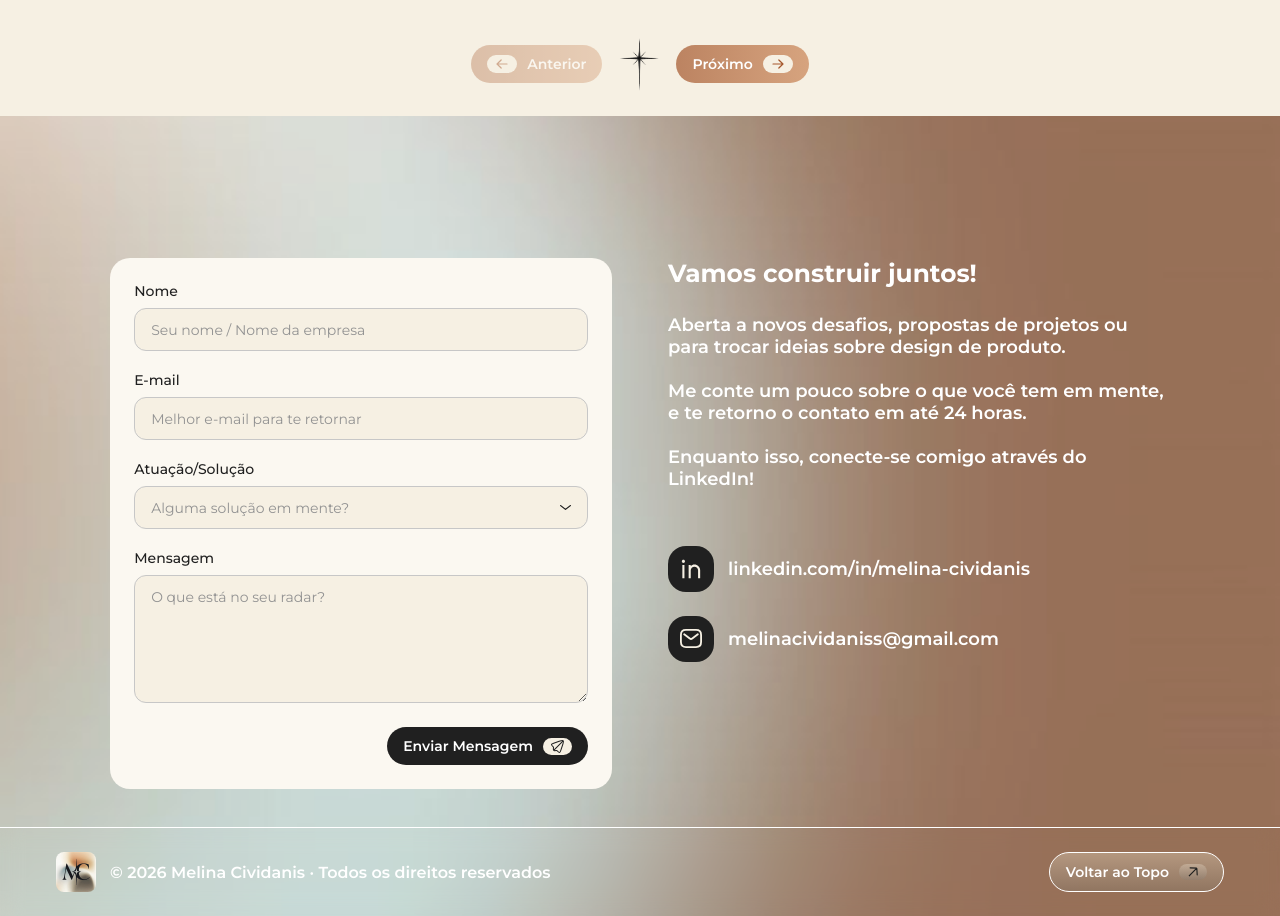
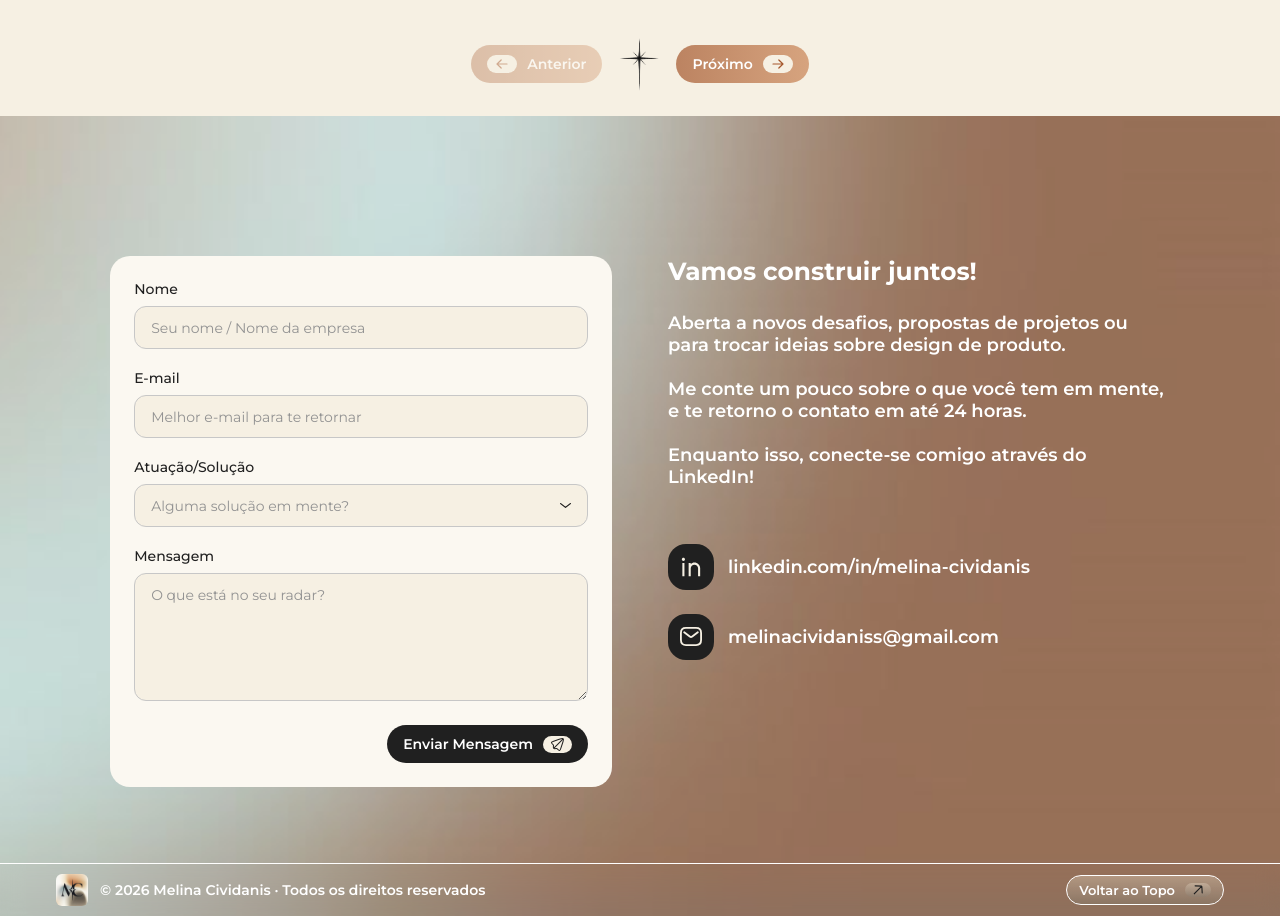
Before and after one commit to milagresmelina0-wq/Portfolio, a plain HTML site: page index.html in a window 1280 px wide. Shown: the part 3884-4800 px from the top of the page. Drawn offline with Linux system fonts and the light colour scheme; a web font is replaced by a local one.

Commit message:
Ajusta seção de contato: fundo, respiro e rodapé
Fundo igual ao protótipo do Figma (imagem girada 90° e ancorada embaixo
à direita, recorte de 73,6% da largura). Rodapé mais baixo que o header
(~52px, logo 32px, texto 14px). Respiro entre o conteúdo e o rodapé,
descontado no cálculo de encaixe em js/main.js.

Co-Authored-By: Claude Sonnet 5.5 <noreply@anthropic.com>

```diff
--- a/css/styles.css
+++ b/css/styles.css
@@ -442,9 +442,10 @@ button { font: inherit; }
   background: var(--cream);
 }
 .contact__bg {
-  /* 130% de largura ancorado à direita: o marrom chega até perto do texto, como no protótipo */
-  position: absolute; top: 0; right: 0; width: 130%; height: 100%; max-width: none;
-  object-fit: cover; opacity: .82; pointer-events: none;
+  /* Mesma posição do Figma: a imagem (já girada 90°) fica ancorada embaixo à direita e mostra
+     os 73,6% da direita dela (transformação de recorte do fill: escala x 0,7358 => 135,9% da largura). */
+  position: absolute; right: 0; bottom: 0; width: 135.9%; height: auto; min-height: 100%; max-width: none;
+  object-fit: cover; object-position: right bottom; opacity: .82; pointer-events: none;
 }
 .contact__grid {
   position: relative;
@@ -493,14 +494,16 @@ button { font: inherit; }
 .contact__link:hover .contact__icon { transform: translateY(-2px) rotate(-4deg); background: #363636; }
 
 .footer {
-  position: relative; margin-top: 80px; padding: 24px 56px;
+  position: relative; margin-top: 80px; padding: 10px 56px; /* mais baixo que o header: informação secundária */
   display: flex; align-items: center; justify-content: space-between; gap: 16px; flex-wrap: wrap;
   border-top: .5px solid var(--white); color: var(--white);
   -webkit-backdrop-filter: blur(10.8px); backdrop-filter: blur(10.8px);
 }
-.footer__brand { display: flex; align-items: center; gap: 14px; }
-.footer__brand img { width: 40px; height: 40px; border-radius: 8px; object-fit: cover; }
-.footer small { font-size: 16px; font-weight: 600; }
+.footer__brand { display: flex; align-items: center; gap: 12px; }
+.footer__brand img { width: 32px; height: 32px; border-radius: 6px; object-fit: cover; }
+.footer small { font-size: 14px; font-weight: 600; }
+.footer .btn { padding: 6px 12px; font-size: 13px; }
+.footer .btn__icon { padding: 1px 7px; }
 
 /* ---------- Encaixe na tela (desktop) ----------
    Em janelas largas, o hero + pills ocupam a altura toda da tela e cada seção
@@ -533,7 +536,7 @@ button { font: inherit; }
     padding-top: calc(var(--header-h) + var(--pad-y));
   }
   .contact__grid { margin-block: auto; }
-  .footer { margin-top: 0; }
+  .footer { margin-top: clamp(20px, 5vh, 48px); } /* respiro entre o conteúdo e o rodapé */
 }
 
 /* ---------- Responsivo ---------- */
--- a/js/main.js
+++ b/js/main.js
@@ -138,9 +138,13 @@
 
       const host = el.parentElement;
       const cs = getComputedStyle(host);
+      /* altura (e margens) dos irmãos que não escalam, como o rodapé da seção de contato */
       const reserved = Array.from(host.children)
         .filter((c) => c !== el && getComputedStyle(c).position !== 'absolute')
-        .reduce((sum, c) => sum + c.getBoundingClientRect().height, 0);
+        .reduce((sum, c) => {
+          const s = getComputedStyle(c);
+          return sum + c.getBoundingClientRect().height + (parseFloat(s.marginTop) || 0) + (parseFloat(s.marginBottom) || 0);
+        }, 0);
       const avail = window.innerHeight - (parseFloat(cs.paddingTop) || 0) - (parseFloat(cs.paddingBottom) || 0) - reserved;
 
       /* Altura visual cresce com k (o layout reflui quando k muda), então busco o
```
